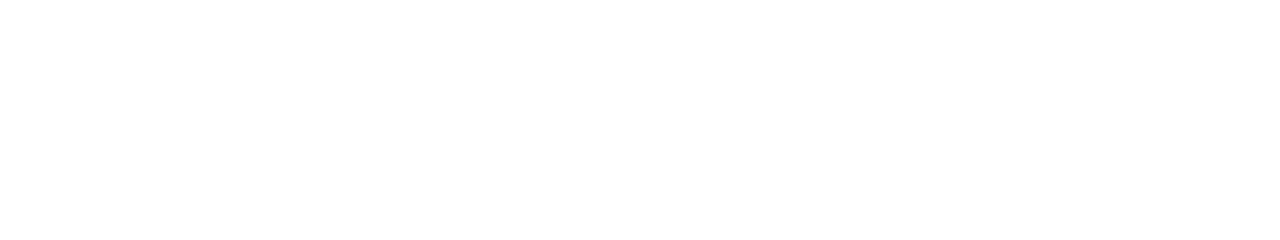
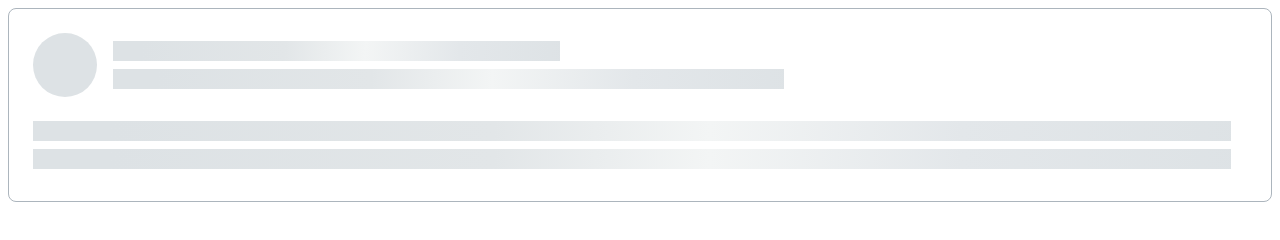
Before and after one commit to js-tasks-ru/htmlcss-20210610_vitaly-schekin, a website: page 04-lection2/02-skeleton/index.html in a window 1280 px wide. Drawn offline with Linux system fonts and the light colour scheme.

Commit message:
skeleton

```diff
--- a/04-lection2/02-skeleton/index.html
+++ b/04-lection2/02-skeleton/index.html
@@ -4,8 +4,30 @@
     <head>
         <link rel="stylesheet" href="../../assets/css/main.css">
         <link rel="stylesheet" href="./skeleton.css">
+
+        <style>
+            body { margin: 8px; }
+
+            /* div { outline: 1px solid red; } */
+        </style>
     </head>
     <body>
+        <div class="skeleton">
+            <div class="skeleton__header">
+                <div class="skeleton__avatar"></div>
 
+                <div class="skeleton__user_info">
+                    <div class="skeleton__bar" style="width: 40%;"></div>
+
+                    <div class="skeleton__bar" style="width: 60%;"></div>
+                </div>
+            </div>
+
+            <div class="skeleton__main">
+                <div class="skeleton__bar"></div>
+
+                <div class="skeleton__bar"></div>
+            </div>
+        </div>
     </body>
 </html>
--- a/04-lection2/02-skeleton/skeleton.css
+++ b/04-lection2/02-skeleton/skeleton.css
@@ -0,0 +1,45 @@
+.skeleton {
+  box-sizing: border-box;
+  background: var(--white);
+  border: 1px solid var(--grey-3);
+  border-radius: 8px;
+  padding: 24px 40px 32px 24px;
+}
+
+.skeleton__header {
+  display: flex;
+  align-items: center;
+}
+
+.skeleton__avatar {
+  background-color: var(--grey-2);
+  border-radius: 50%;
+  width: 64px;
+  height: 64px;
+  margin-right: 16px;
+}
+
+.skeleton__user_info {
+  flex: 1 0 auto;
+}
+
+.skeleton__main {
+  margin-top: 24px;
+}
+
+.skeleton__bar {
+  background: linear-gradient(
+    92.51deg,
+    var(--gradient-grey-1) 6.44%,
+    var(--gradient-grey-2) 38.47%,
+    var(--gradient-grey-3) 56.48%,
+    var(--gradient-grey-4) 77.5%,
+    var(--gradient-grey-5) 102.52%
+  );
+  height: 20px;
+  margin-top: 8px;
+}
+
+.skeleton__bar:first-child {
+  margin-top: 0;
+}
--- a/assets/css/main.css
+++ b/assets/css/main.css
@@ -24,6 +24,12 @@
     --secondary-hover: var(--purple-dark);
     --alternate: var(--grey-3);
     --alternate-hover: var(--black);
+
+    --gradient-grey-1: #DDE2E5;
+    --gradient-grey-2: #E2E6E8;
+    --gradient-grey-3: #F3F5F5;
+    --gradient-grey-4: #E3E7EA;
+    --gradient-grey-5: #DDE2E5;
 }
 
 * {
```
